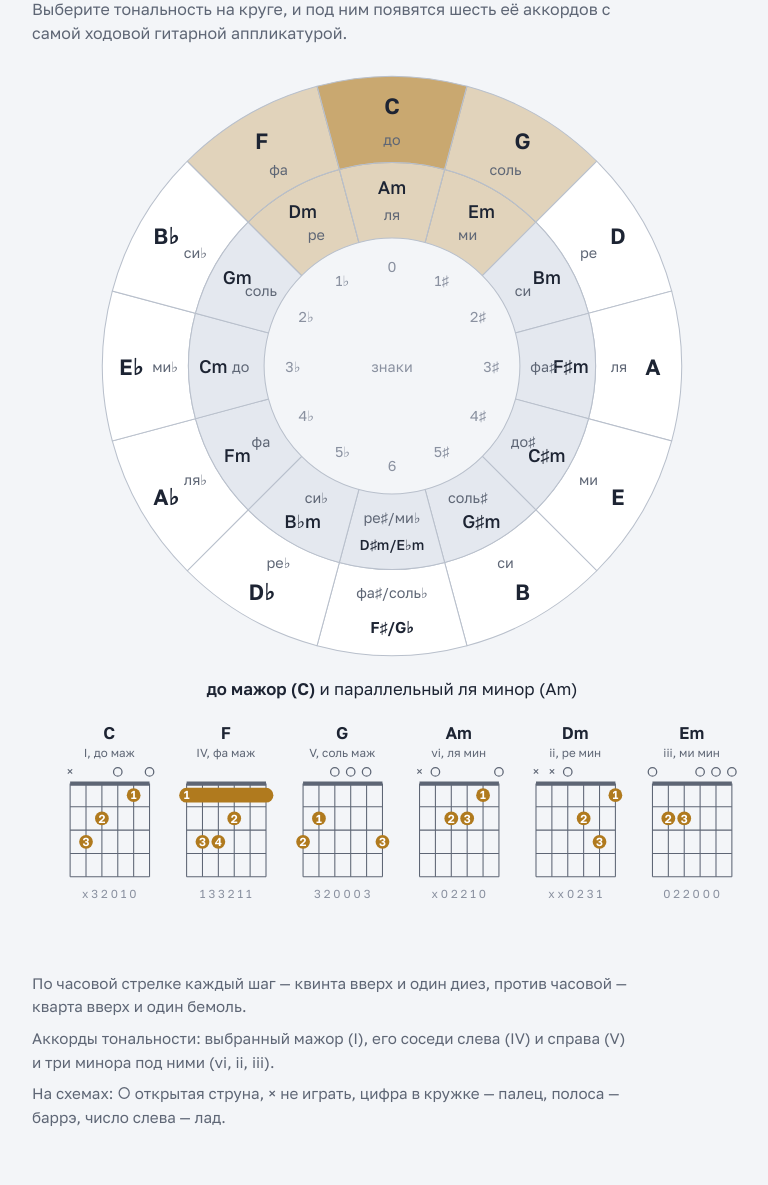
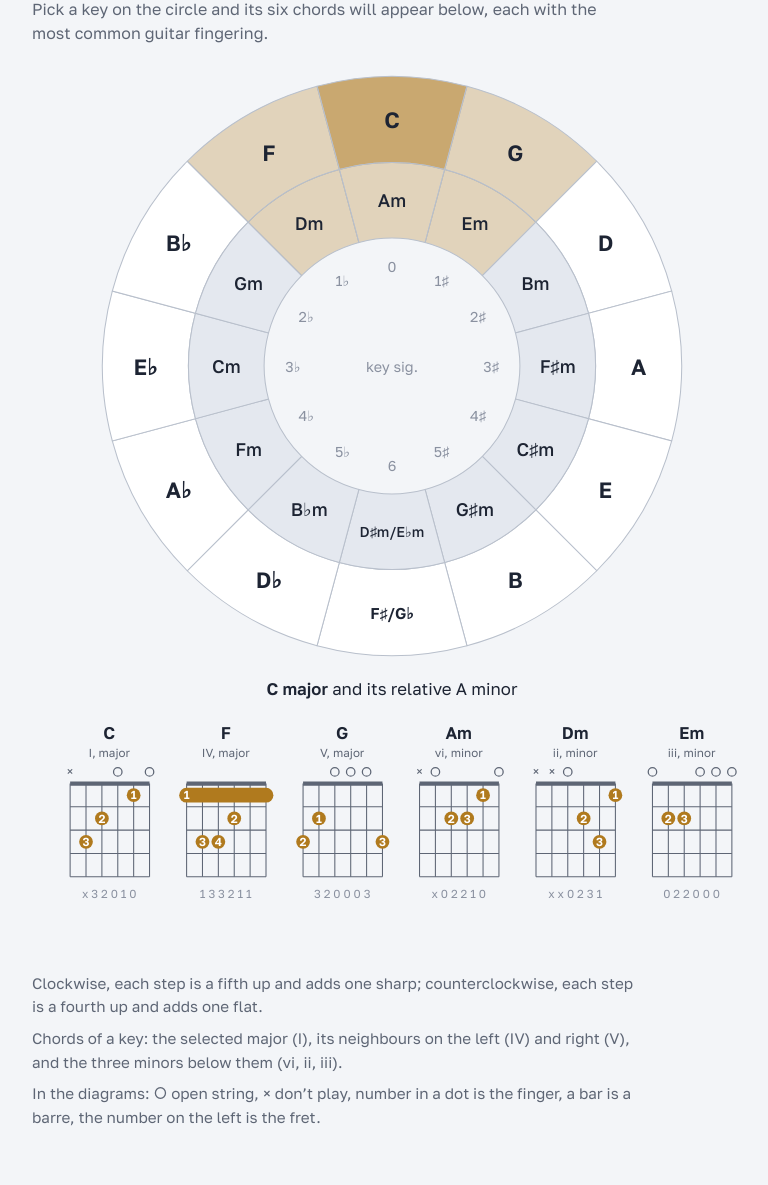
Before and after one commit to karabas-il/guitar, a plain HTML site: page kvintovyj-krug.html in a window 1280 px wide. Shown: the part 91-1276 px from the top of the page, without its empty margins (248-1016 px from the left). Drawn offline with Linux system fonts and the light colour scheme.

Commit message:
Add files via upload

```diff
--- a/kvintovyj-krug.html
+++ b/kvintovyj-krug.html
@@ -1,9 +1,9 @@
 <!DOCTYPE html>
-<html lang="ru">
+<html lang="en">
 <head>
 <meta charset="utf-8">
 <meta name="viewport" content="width=device-width, initial-scale=1, viewport-fit=cover">
-<title>Квинтовый круг с аккордами</title>
+<title>Circle of Fifths with Chords</title>
 <link rel="preconnect" href="https://fonts.googleapis.com">
 <link rel="preconnect" href="https://fonts.gstatic.com" crossorigin>
 <link href="https://fonts.googleapis.com/css2?family=Golos+Text:wght@400;500;600&display=swap" rel="stylesheet">
@@ -92,19 +92,19 @@ svg { display: block; width: 100%; height: auto; max-width: 100%; }
 </head>
 <body>
 <main>
-  <h1>Квинтовый круг</h1>
-  <p class="lead">Выберите тональность на круге, и под ним появятся шесть её аккордов с самой ходовой гитарной аппликатурой.</p>
+  <h1>Circle of Fifths</h1>
+  <p class="lead">Pick a key on the circle and its six chords will appear below, each with the most common guitar fingering.</p>
 
-  <svg id="cof" viewBox="0 0 460 460" role="img" aria-label="Квинтовый круг: мажорные трезвучия снаружи, параллельные минорные внутри"></svg>
+  <svg id="cof" viewBox="0 0 460 460" role="img" aria-label="Circle of fifths: major triads outside, relative minors inside"></svg>
   <div id="info" aria-live="polite"></div>
   <div class="shapes-wrap">
-    <svg id="shapes" viewBox="0 0 680 215" role="img" aria-label="Аппликатуры аккордов выбранной тональности"></svg>
+    <svg id="shapes" viewBox="0 0 680 215" role="img" aria-label="Chord shapes for the selected key"></svg>
   </div>
 
   <div class="notes">
-    <p>По часовой стрелке каждый шаг — квинта вверх и один диез, против часовой — кварта вверх и один бемоль.</p>
-    <p>Аккорды тональности: выбранный мажор (I), его соседи слева (IV) и справа (V) и три минора под ними (vi, ii, iii).</p>
-    <p>На схемах: ○ открытая струна, × не играть, цифра в кружке — палец, полоса — баррэ, число слева — лад.</p>
+    <p>Clockwise, each step is a fifth up and adds one sharp; counterclockwise, each step is a fourth up and adds one flat.</p>
+    <p>Chords of a key: the selected major (I), its neighbours on the left (IV) and right (V), and the three minors below them (vi, ii, iii).</p>
+    <p>In the diagrams: ○ open string, × don’t play, number in a dot is the finger, a bar is a barre, the number on the left is the fret.</p>
   </div>
 </main>
 <script>
@@ -113,9 +113,9 @@ const cof = document.getElementById("cof");
 const shp = document.getElementById("shapes");
 
 const majors = ["C","G","D","A","E","B","F♯/G♭","D♭","A♭","E♭","B♭","F"];
-const majRu  = ["до","соль","ре","ля","ми","си","фа♯/соль♭","ре♭","ля♭","ми♭","си♭","фа"];
+const majRu  = ["C","G","D","A","E","B","F♯/G♭","D♭","A♭","E♭","B♭","F"];
 const minors = ["Am","Em","Bm","F♯m","C♯m","G♯m","D♯m/E♭m","B♭m","Fm","Cm","Gm","Dm"];
-const minRu  = ["ля","ми","си","фа♯","до♯","соль♯","ре♯/ми♭","си♭","фа","до","соль","ре"];
+const minRu  = ["A","E","B","F♯","C♯","G♯","D♯/E♭","B♭","F","C","G","D"];
 const sigs   = ["0","1♯","2♯","3♯","4♯","5♯","6","5♭","4♭","3♭","2♭","1♭"];
 
 // Shapes: frets from 6th to 1st string (-1 = muted), fingers, barre [fret, fromString] or null
@@ -158,7 +158,7 @@ function el(tag, attrs, text, parent) {
 
 // Circle geometry
 const CX = 230, CY = 230;
-const R = {outerOut: 222, outerIn: 156, innerIn: 98, maj: 200, majRu: 174, min: 137, minRu: 116, sig: 76};
+const R = {outerOut: 222, outerIn: 156, innerIn: 98, maj: 189, majRu: 174, min: 127, minRu: 116, sig: 76};
 function pt(r, deg) { const a = deg * Math.PI / 180; return [CX + r * Math.cos(a), CY + r * Math.sin(a)]; }
 function wedge(r1, r2, a1, a2) {
   const [x1, y1] = pt(r2, a1), [x2, y2] = pt(r2, a2), [x3, y3] = pt(r1, a2), [x4, y4] = pt(r1, a1);
@@ -173,18 +173,16 @@ function first(s) { return s.split("/")[0]; }
 const majW = [], minW = [];
 for (let i = 0; i < 12; i++) {
   const c = -90 + i * 30;
-  const g = el("g", {class: "sector", tabindex: 0, role: "button", "aria-label": `${first(majRu[i])} мажор и ${first(minRu[i])} минор`}, undefined, cof);
+  const g = el("g", {class: "sector", tabindex: 0, role: "button", "aria-label": `${first(majRu[i])} major and ${first(minRu[i])} minor`}, undefined, cof);
   g.addEventListener("click", () => select(i));
   g.addEventListener("keydown", e => { if (e.key === "Enter" || e.key === " ") { e.preventDefault(); select(i); } });
   majW.push(el("path", {d: wedge(R.outerIn, R.outerOut, c - 15, c + 15), class: "maj"}, undefined, g));
   minW.push(el("path", {d: wedge(R.innerIn, R.outerIn, c - 15, c + 15), class: "min"}, undefined, g));
   label(R.maj, c, majors[i], majors[i].length > 3 ? 12 : 17, 600, "t-ink", g);
-  label(R.majRu, c, majRu[i], 11, 400, "t-muted", g);
   label(R.min, c, minors[i], minors[i].length > 4 ? 11 : 14, 500, "t-ink", g);
-  label(R.minRu, c, minRu[i], 11, 400, "t-muted", g);
   label(R.sig, c, sigs[i], 11, 400, "t-faint", cof);
 }
-el("text", {x: CX, y: CY, "text-anchor": "middle", "dominant-baseline": "central", "font-size": 11, class: "t-faint"}, "знаки", cof);
+el("text", {x: CX, y: CY, "text-anchor": "middle", "dominant-baseline": "central", "font-size": 11, class: "t-faint"}, "key sig.", cof);
 
 // Chord diagrams
 const SS = 15, FS = 22, NF = 4;
@@ -223,16 +221,16 @@ function select(k) {
   const info = document.getElementById("info");
   info.innerHTML = "";
   const s = document.createElement("strong");
-  s.textContent = `${first(majRu[k])} мажор (${first(majors[k])})`;
-  info.append(s, ` и параллельный ${first(minRu[k])} минор (${first(minors[k])})`);
+  s.textContent = `${first(majRu[k])} major`;
+  info.append(s, ` and its relative ${first(minRu[k])} minor`);
   while (shp.firstChild) shp.removeChild(shp.firstChild);
   const list = [
-    [majors[k], first(majRu[k]) + " маж", "I", majShape[k]],
-    [majors[L], first(majRu[L]) + " маж", "IV", majShape[L]],
-    [majors[Rt], first(majRu[Rt]) + " маж", "V", majShape[Rt]],
-    [minors[k], first(minRu[k]) + " мин", "vi", minShape[k]],
-    [minors[L], first(minRu[L]) + " мин", "ii", minShape[L]],
-    [minors[Rt], first(minRu[Rt]) + " мин", "iii", minShape[Rt]]
+    [majors[k], "major", "I", majShape[k]],
+    [majors[L], "major", "IV", majShape[L]],
+    [majors[Rt], "major", "V", majShape[Rt]],
+    [minors[k], "minor", "vi", minShape[k]],
+    [minors[L], "minor", "ii", minShape[L]],
+    [minors[Rt], "minor", "iii", minShape[Rt]]
   ];
   list.forEach((c, j) => drawChord(36 + j * 110, 8, first(c[0]), c[1], c[2], c[3]));
 }
```
